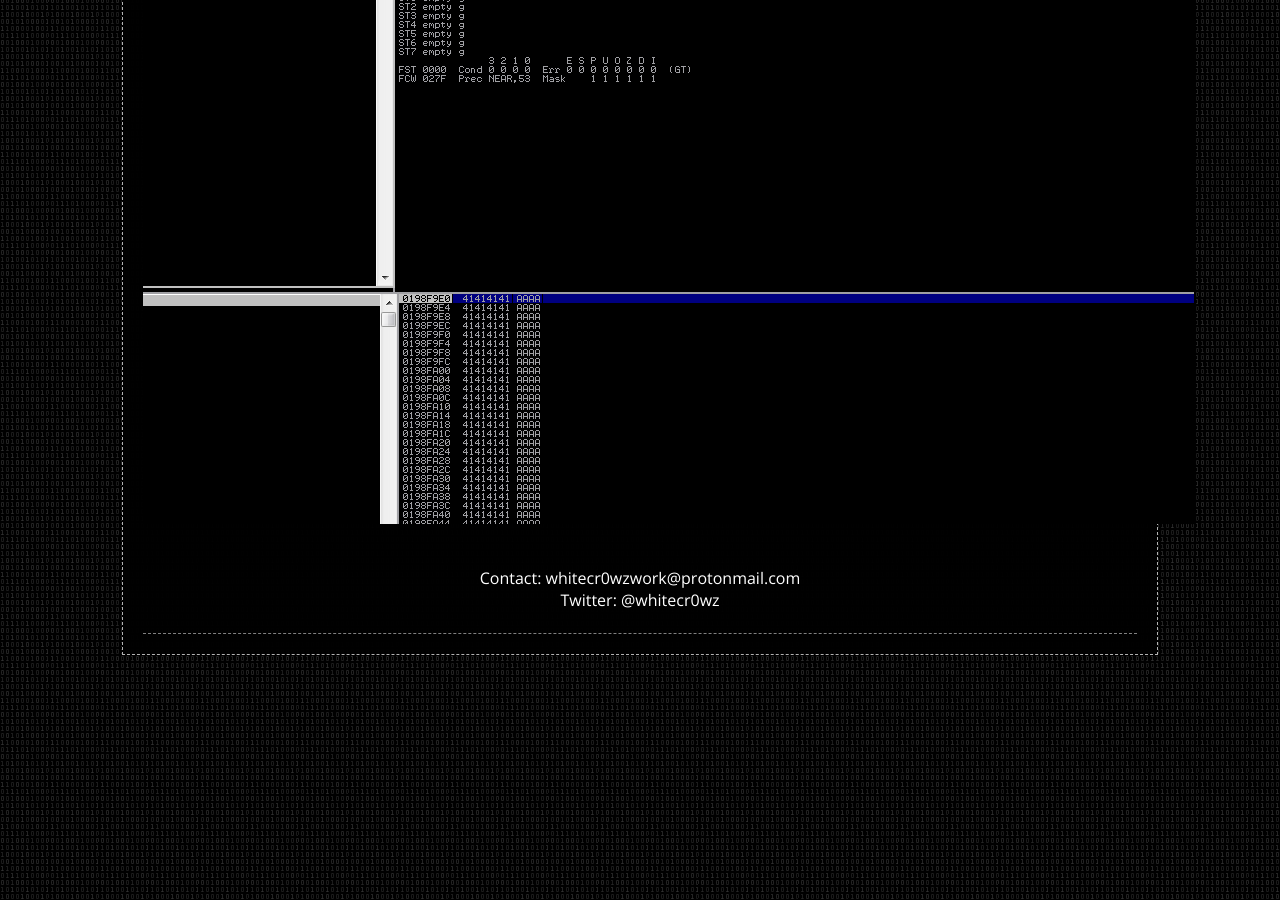
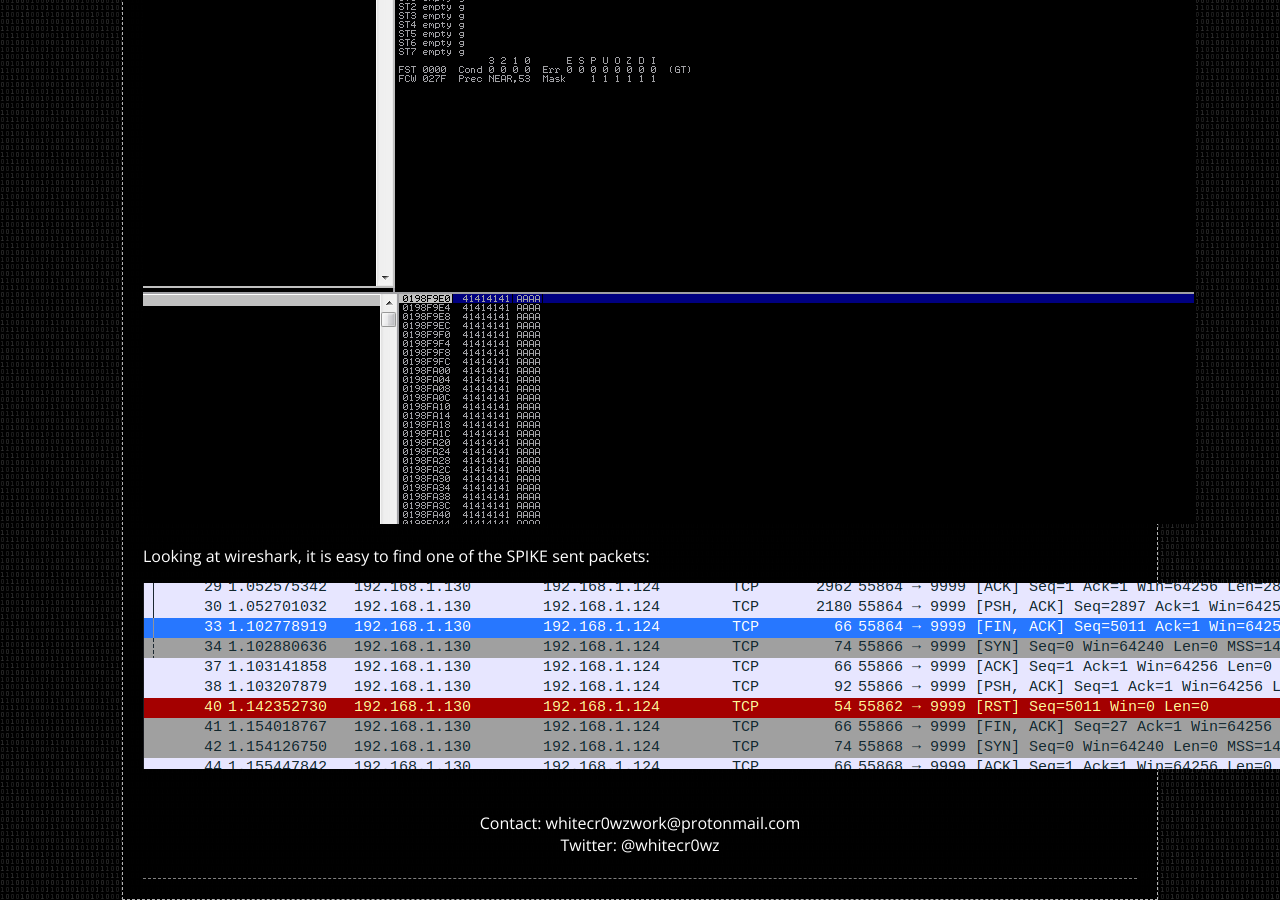
Before and after one commit to whitecr0wz/whitecr0wz.github.io, a Jekyll site: the page built from _posts/posts/2020-03-08-Exploiting-Stack-Overflows-In-Windows.md, in a window 1280 px wide and 900 px high, scrolled down 3468 px. Built offline with Jekyll 4.4.1, drawn with Linux system fonts in a browser that asks for light colours.

Commit message:
Update 2020-03-08-Exploiting-Stack-Overflows-In-Windows.md

```diff
--- a/_posts/posts/2020-03-08-Exploiting-Stack-Overflows-In-Windows.md
+++ b/_posts/posts/2020-03-08-Exploiting-Stack-Overflows-In-Windows.md
@@ -82,3 +82,7 @@ SPIKE is launched against the server:
 Looking at the application within the debugger, it is possible to see that the application has crashed:
 
 ![](/assets/img/Stack/crashed.png)
+
+Looking at wireshark, it is easy to find one of the SPIKE sent packets:
+
+![](/assets/img/Stack/5.png)
```
